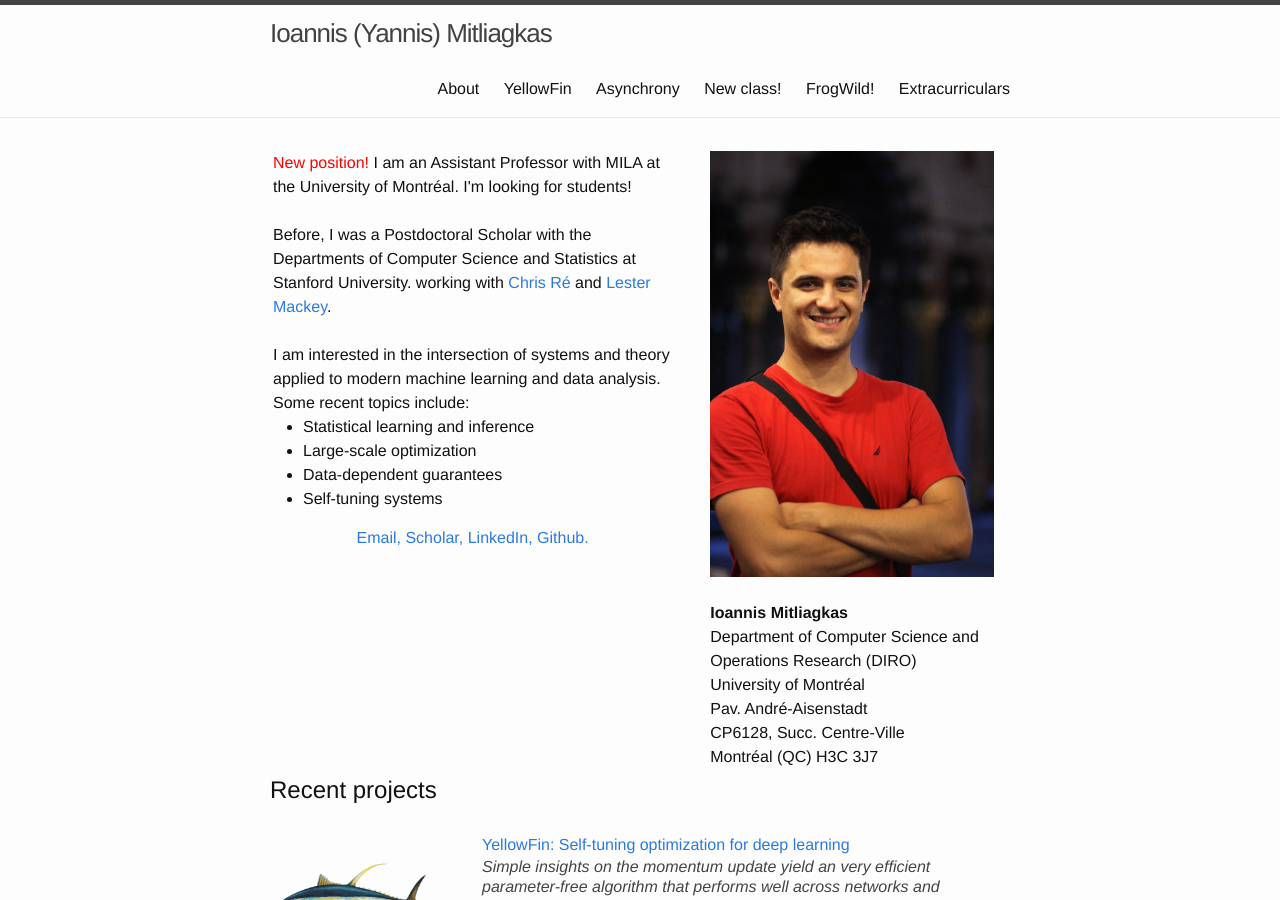
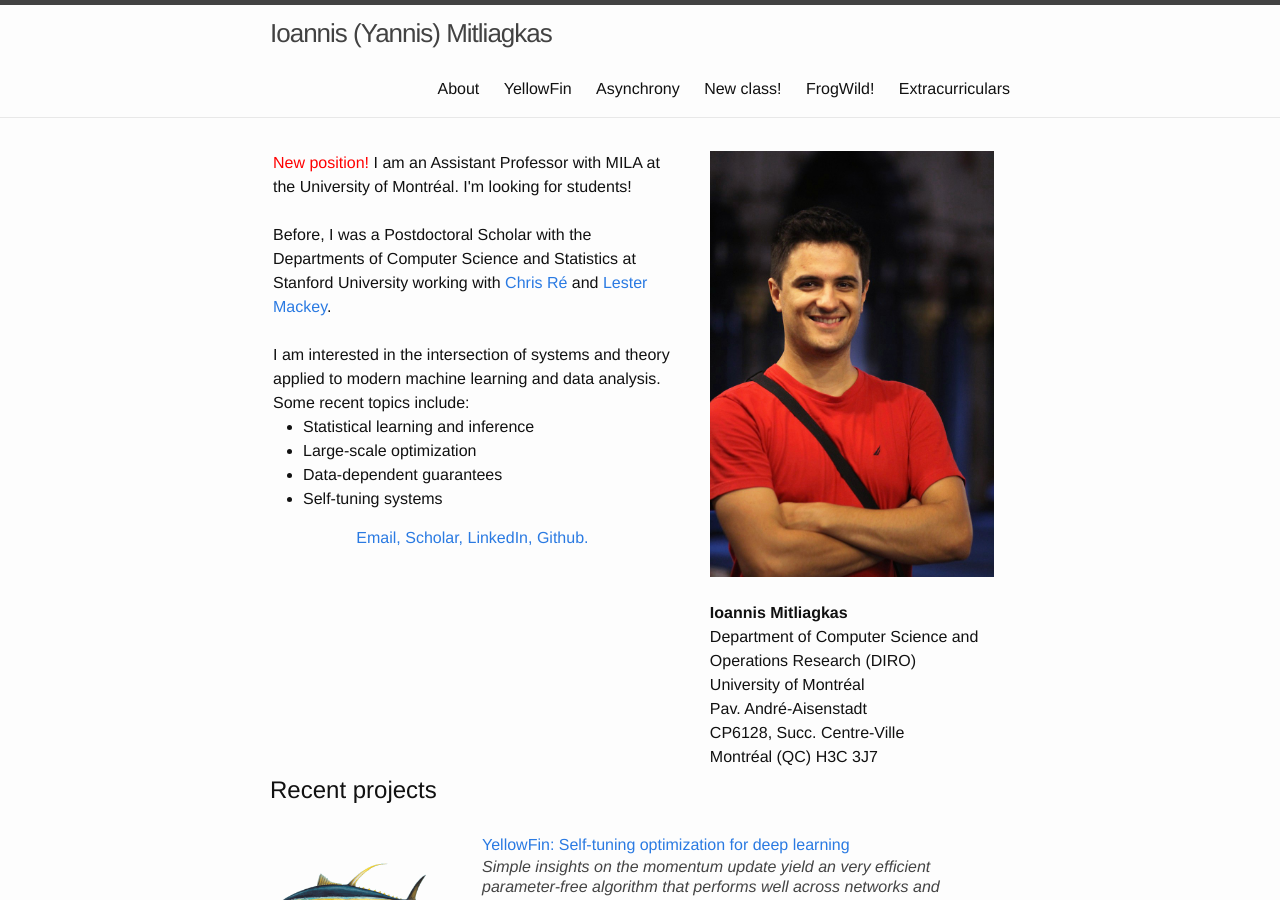
Before and after one commit to mitliagkas/mitliagkas.github.io, a Jekyll site: the page built from index.html, in a window 1280 px wide and 900 px high. Built offline with Jekyll 4.4.1, drawn with Linux system fonts in a browser that asks for light colours.

Commit message:
Small text edit

```diff
--- a/index.html
+++ b/index.html
@@ -17,7 +17,7 @@ layout: default
 	I'm looking for students!
 	<br>
 	<br>
-	Before, I was a Postdoctoral Scholar with the Departments of Computer Science and Statistics at Stanford University.
+	Before, I was a Postdoctoral Scholar with the Departments of Computer Science and Statistics at Stanford University
         working with <a href="http://cs.stanford.edu/people/chrismre/">Chris R&eacute;</a> and <a href="http://web.stanford.edu/~lmackey/">Lester Mackey</a>.
 	<!--I got my PhD at The University of Texas at Austin with <a href="http://users.ece.utexas.edu/%7Ecmcaram/">Constantine Caramanis</a> and <a href="http://www.ece.utexas.edu/people/faculty/sriram-vishwanath">Sriram Vishwanath</a>,
 	 where I also worked with <a href="http://users.ece.utexas.edu/~dimakis/">Alex Dimakis</a>.-->
```
